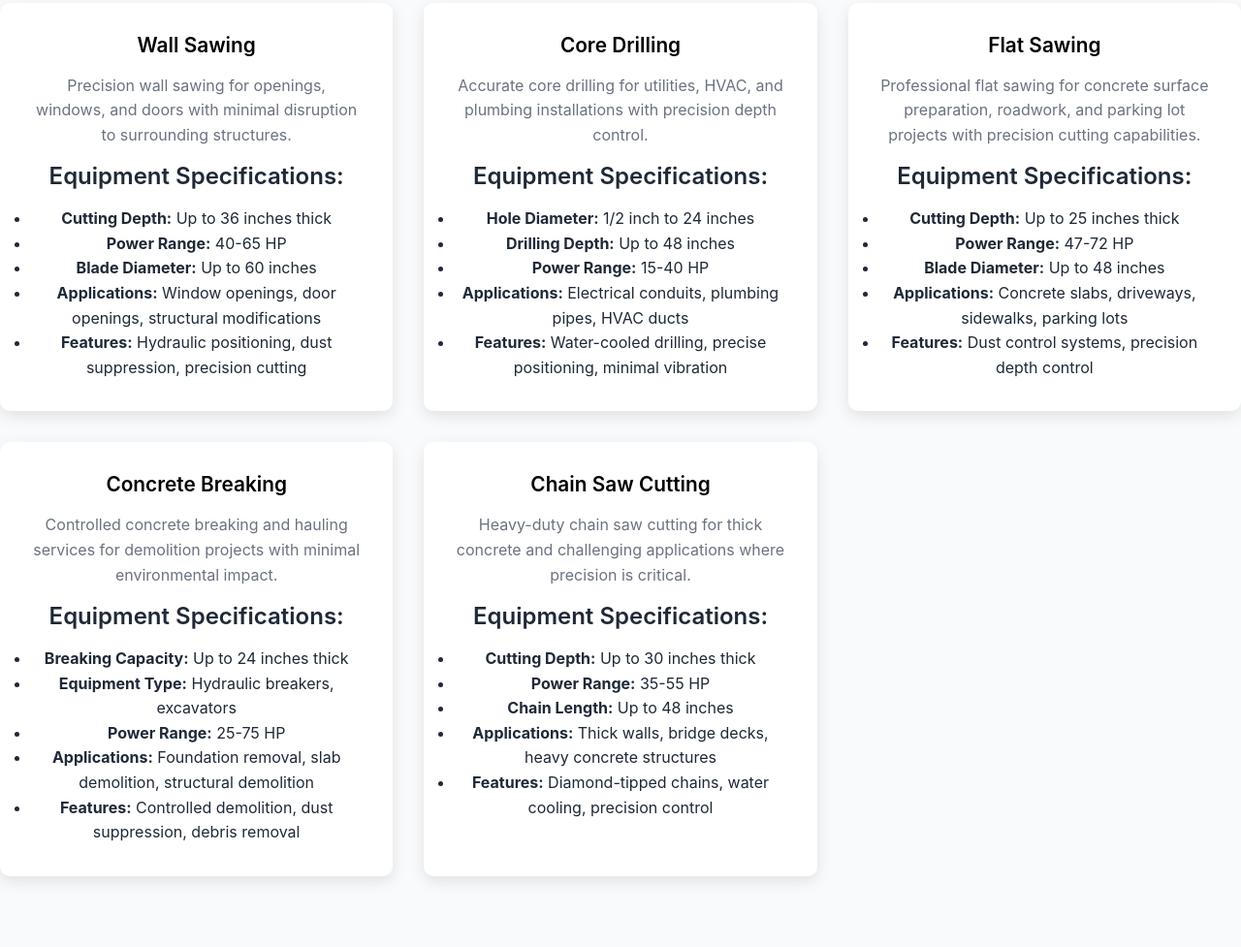
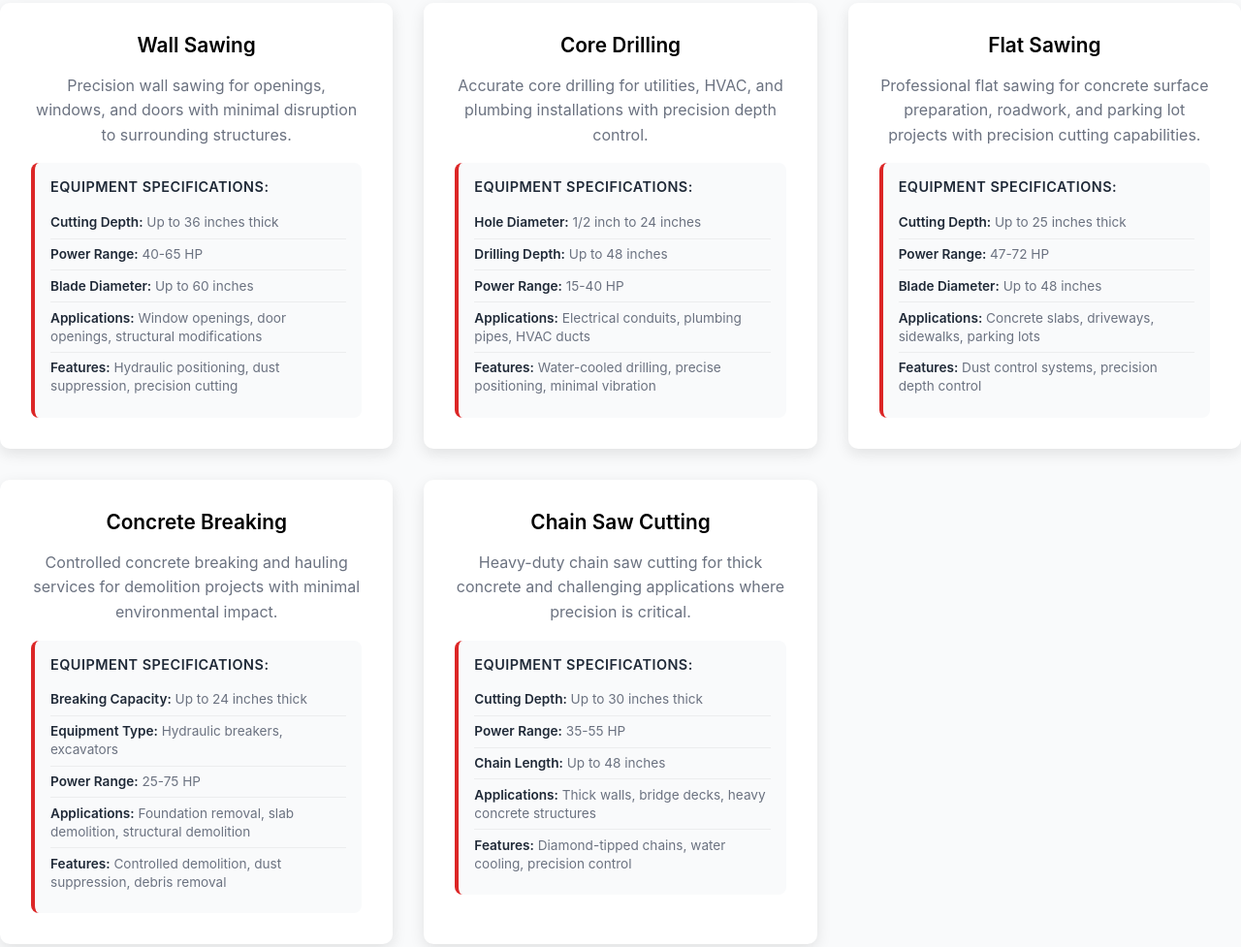
Before and after one commit to ventura-coast-web-design/cutting-edge-concrete-cutting, an Eleventy site: page src/index.njk in a window 1280 px wide. Shown: the part 1007-1984 px from the top of the page at 97% size. Built offline with nearby package versions, Linux system fonts and the light colour scheme; Eleventy itself is replaced by a stand-in of ours; files that its build step writes are made by us from their sources.

Commit message:
styling service cards

```diff
--- a/src/scss/_home.scss
+++ b/src/scss/_home.scss
@@ -194,6 +194,47 @@
         color: $light-text;
         line-height: 1.6;
         font-size: 0.9rem;
+      }
+
+      .service-specs {
+        margin-top: 1rem;
+        text-align: left;
+        background: $light-background;
+        padding: 1rem;
+        border-radius: 8px;
+        border-left: 4px solid $red-accent;
+
+        h4 {
+          color: $text-color;
+          font-size: 0.9rem;
+          margin-bottom: 0.75rem;
+          font-weight: 600;
+          text-transform: uppercase;
+          letter-spacing: 0.5px;
+        }
+
+        .specs-list {
+          list-style: none;
+          padding: 0;
+          margin: 0;
+
+          li {
+            padding: 0.4rem 0;
+            color: $light-text;
+            font-size: 0.85rem;
+            line-height: 1.4;
+            border-bottom: 1px solid rgba(0,0,0,0.05);
+
+            &:last-child {
+              border-bottom: none;
+            }
+
+            strong {
+              color: $text-color;
+              font-weight: 600;
+            }
+          }
+        }
       }
     }
 
```
